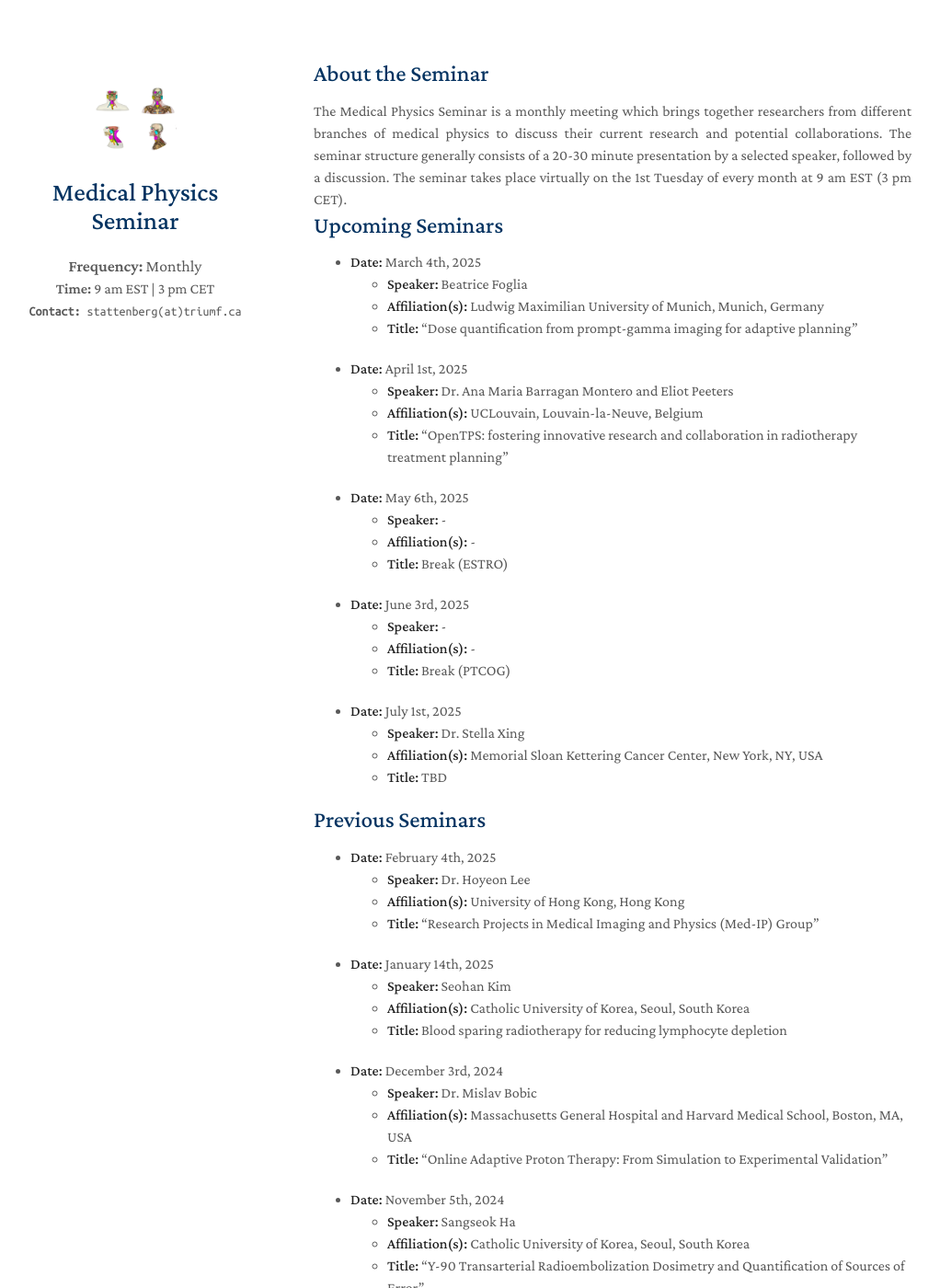
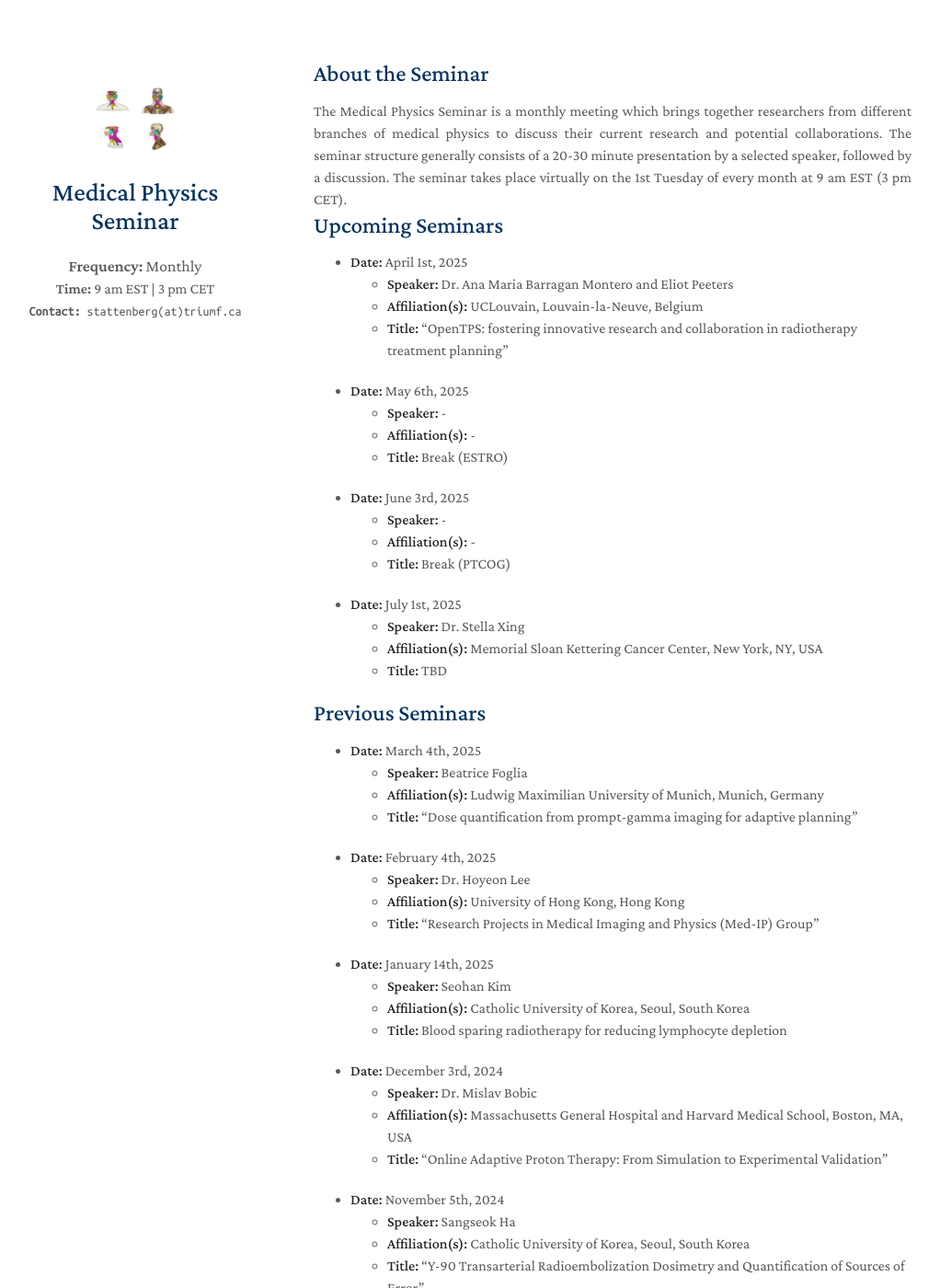
Before and after one commit to MedPhysSeminar/MedPhysSeminar.github.io, a Jekyll site: the page built from index.md, in a window 1280 px wide and 1400 px high. Shown: the whole window at 92% size, without its empty margins (129-1151 px from the left). Built offline with Jekyll 4.4.1, drawn with Linux system fonts in a browser that asks for light colours; nearby versions of some CDN libraries; a style sheet for code colours, icons or effects is not loaded; our own code applies the rules of GitHub Pages for plain Markdown files; part of the change alters nothing that is shown.

```diff
--- a/index.md
+++ b/index.md
@@ -8,11 +8,6 @@ layout: homepage
 
 
 ## Upcoming Seminars
-
-- **Date:** March 4th, 2025
-  - **Speaker:** Beatrice Foglia
-  - **Affiliation(s):** Ludwig Maximilian University of Munich, Munich, Germany
-  - **Title:** "Dose quantification from prompt-gamma imaging for adaptive planning"
 
 - **Date:** April 1st, 2025
   - **Speaker:** Dr. Ana Maria Barragan Montero and Eliot Peeters
@@ -35,6 +30,11 @@ layout: homepage
   - **Title:** TBD
 
 ## Previous Seminars
+
+- **Date:** March 4th, 2025
+  - **Speaker:** Beatrice Foglia
+  - **Affiliation(s):** Ludwig Maximilian University of Munich, Munich, Germany
+  - **Title:** "Dose quantification from prompt-gamma imaging for adaptive planning"
 
 - **Date:** February 4th, 2025
   - **Speaker:** Dr. Hoyeon Lee
```
